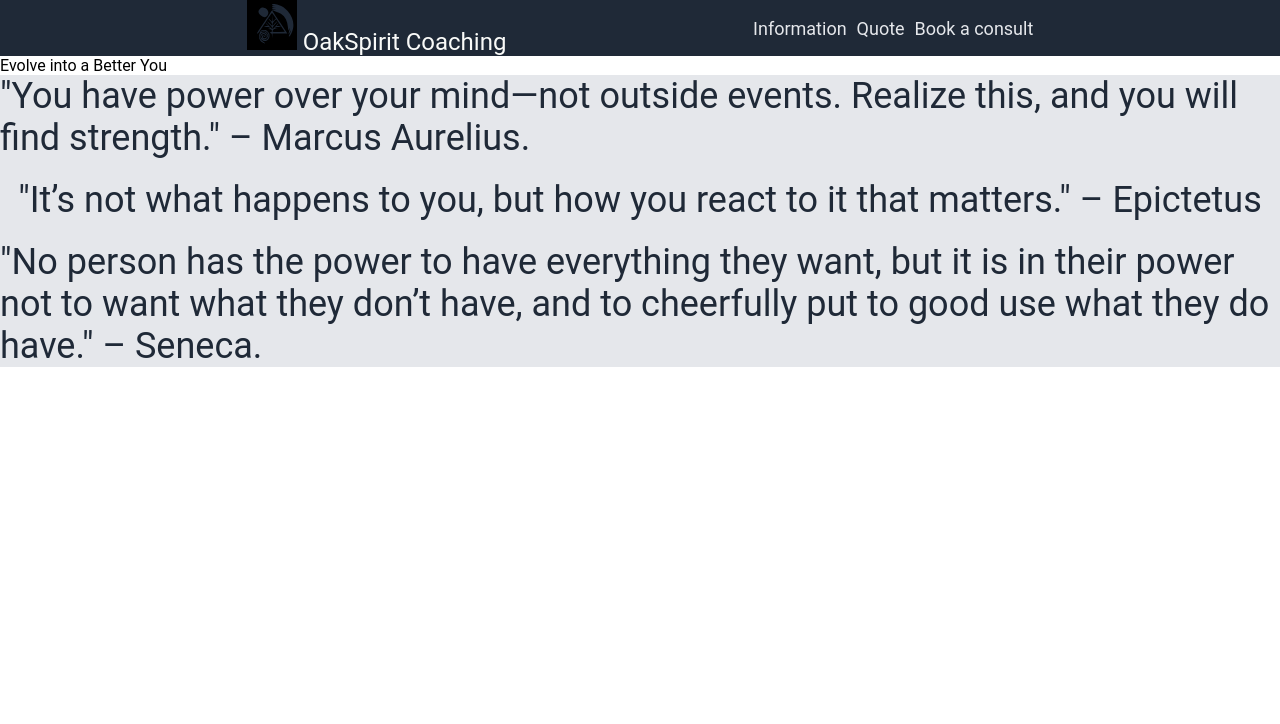
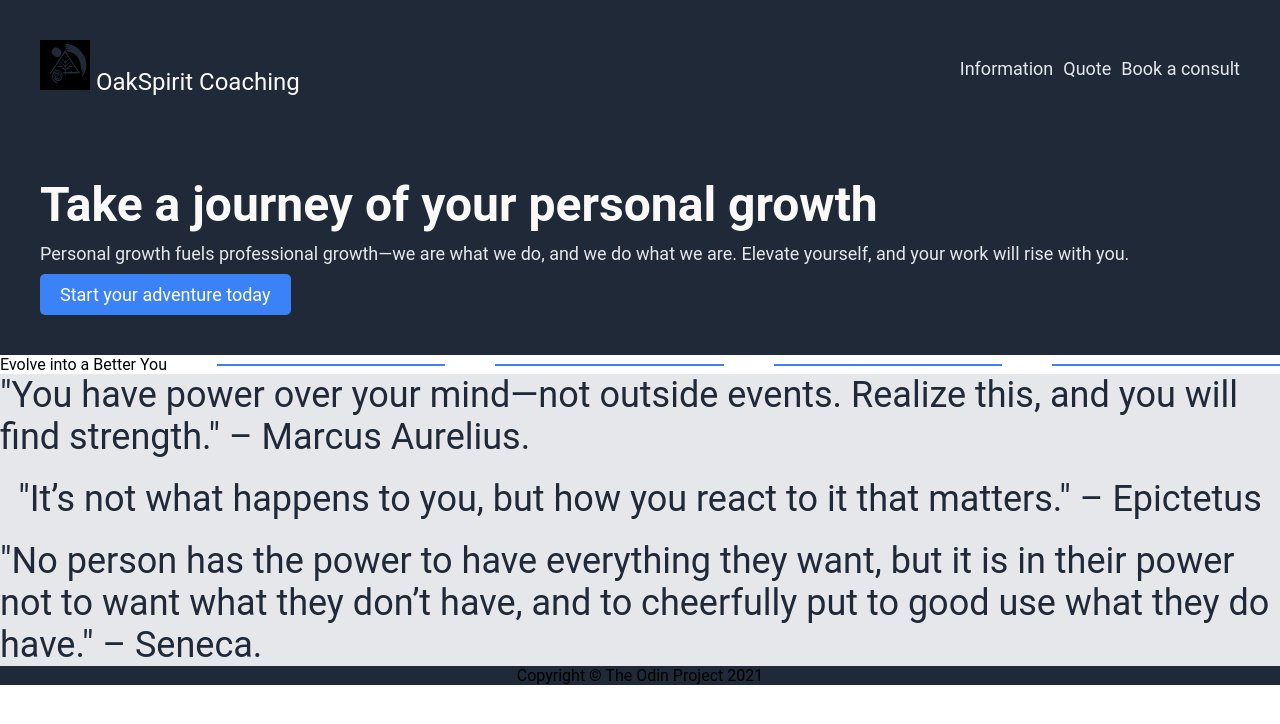
Before and after one commit to GeorgeGreen0/landing-page, a plain HTML site: page index.html in a window 1280 px wide. Drawn offline with Linux system fonts and the light colour scheme.

Commit message:
Complete header's content and styles, add styles to info section
added divs to format properly the header into
top and bottom rows, added content to it
Added basic styles to info section

```diff
--- a/index.html
+++ b/index.html
@@ -9,6 +9,7 @@
 </head>
 <body>
     <div class="header">
+            <div class="head-top-row">
                 <div class="logo">
                     <img src="images/coaching-logo-0.svg" alt="OakSpirit Logo"> OakSpirit Coaching
                 </div>
@@ -19,6 +20,15 @@
                         <li><a href="#cta">Book a consult</a></li>
                     </ul>
                 </nav>
+            </div>
+            <div class="head-bottom-row">
+                <div id="hero-bottom-left">
+                    <div id="hero-main-text">Take a journey of your personal growth</div>
+                    <div id="hero-sub-text">Personal growth fuels professional growth—we are what we do, and we do what we are. Elevate yourself, and your work will rise with you.</div>
+                    <div id="hero-button">Start your adventure today</div>
+                </div>
+                <div id="hero-image"></div>
+            </div>
     </div>
     <div id="info" class="info">
         Evolve into a Better You
@@ -36,7 +46,7 @@
         <div></div>
     </div>
     <div class="footer">
-        <div></div>
+        Copyright © The Odin Project 2021
     </div>
 </body>
 </html>
--- a/styles.css
+++ b/styles.css
@@ -5,45 +5,11 @@ body {
     font-family: 'Roboto', 'EB Garamond', serif;
 }
 
-
 .header {
     display: flex;
     background-color: #1F2937;
-    justify-content: space-evenly;
-    align-items: center;
-}
-
-.info {
-    display: flex;
-}
-
-.quotes {
-    display: flex;
-    background-color: #E5E7EB;
-    font-size: 36px;
-    font-style: italic light;
-    color: #1F2937;
     flex-direction: column;
-    justify-content: center;
-    align-items: center;
-    gap: 20px;
-}
-
-.cta {
-    display: flex;
-}
-
-.footer {
-    display: flex;
-    background-color: #1F2937;
-}
-
-nav ul {
-    display: flex;
-    list-style-type: none;
-    margin: 0;
-    padding: 0;
-    gap: 10px;
+    align-items: space-between;
 }
 
 .header img {
@@ -66,9 +32,88 @@ a {
     color: #E5E7EB;
 }
 
-.info-card {
+nav ul {
+    display: flex;
+    list-style-type: none;
+    margin: 0;
+    padding: 0;
+    gap: 10px;
+}
+
+.head-top-row {
+    display: flex;
+    justify-content: space-between;
+    align-items: center;
+    padding: 40px;
+}
+
+.head-bottom-row {
+    display: flex;
+    gap: 20px;
+    padding: 40px;
+  }
+
+#hero-bottom-left {
+    display: flex;
+    flex-direction: column;
+    gap: 10px;
+    justify-content: center;
+    align-items: flex-start;
+    flex: 1;
+}
+
+#hero-main-text {
+    font-size: 48px;
+    font-weight: bolder;
+    color: #F9FAF8;
+}
+
+#hero-sub-text {
+    font-size: 18px;
+    color: #E5E7EB;
+}
+
+#hero-button {
+    background-color: #3b82f6;
+    color: white;
+    border-radius: 5px;
+    border: none;
+    padding: 10px 20px;
+    font-size: 18px;
+}
+
+.quotes {
+    display: flex;
+    background-color: #E5E7EB;
+    font-size: 36px;
+    font-style: italic light;
+    color: #1F2937;
+    flex-direction: column;
+    justify-content: center;
+    align-items: center;
+    gap: 20px;
+}
+
+.cta {
+    display: flex;
+}
+
+.footer {
+    display: flex;
+    background-color: #1F2937;
+    justify-content: center;
+    align-items: center;
+}
+
+
+.info {
     display: flex;
     justify-content: center;
     align-items: center;
     gap: 50px;
 }
+
+.info-card {
+    border: 1px solid #3b82f6;
+    flex: 1;
+}
```
Lines whose indentation alone changed are shown as unchanged.
